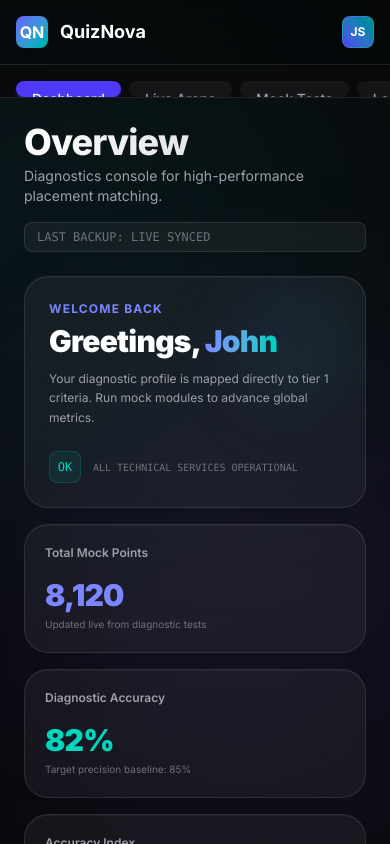
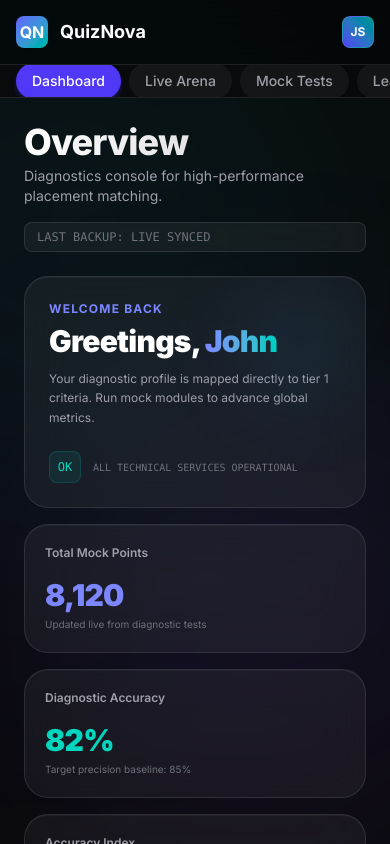
Before and after one commit to AkashMani1/QuizWebApp, a Next.js app: page / in a window 390 px wide. Built offline with nearby package versions, Linux system fonts and the light colour scheme.

Commit message:
fix(mobile): resolve navigation button clipping and add scrollbar-none utility

```diff
--- a/src/app/globals.css
+++ b/src/app/globals.css
@@ -121,3 +121,14 @@ body {
   border-radius: 2px;
   animation: confettiFall linear forwards;
 }
+
+/* Hide scrollbar for Chrome, Safari and Opera */
+.scrollbar-none::-webkit-scrollbar {
+  display: none;
+}
+
+/* Hide scrollbar for IE, Edge and Firefox */
+.scrollbar-none {
+  -ms-overflow-style: none;  /* IE and Edge */
+  scrollbar-width: none;  /* Firefox */
+}
--- a/src/app/page.tsx
+++ b/src/app/page.tsx
@@ -274,7 +274,7 @@ export default function Home() {
         </div>
 
         {/* Mobile Nav Scroll */}
-        <div className="md:hidden flex overflow-x-auto p-4 gap-2 border-b border-white/10 bg-zinc-950/80 backdrop-blur sticky top-[65px] z-20 scrollbar-none">
+        <div className="md:hidden flex items-center overflow-x-auto p-4 gap-2 border-b border-white/10 bg-zinc-950/80 backdrop-blur sticky top-[65px] z-20 scrollbar-none">
            {[
             { id: "dashboard", label: "Dashboard" },
             { id: "arena", label: "Live Arena" },
```
